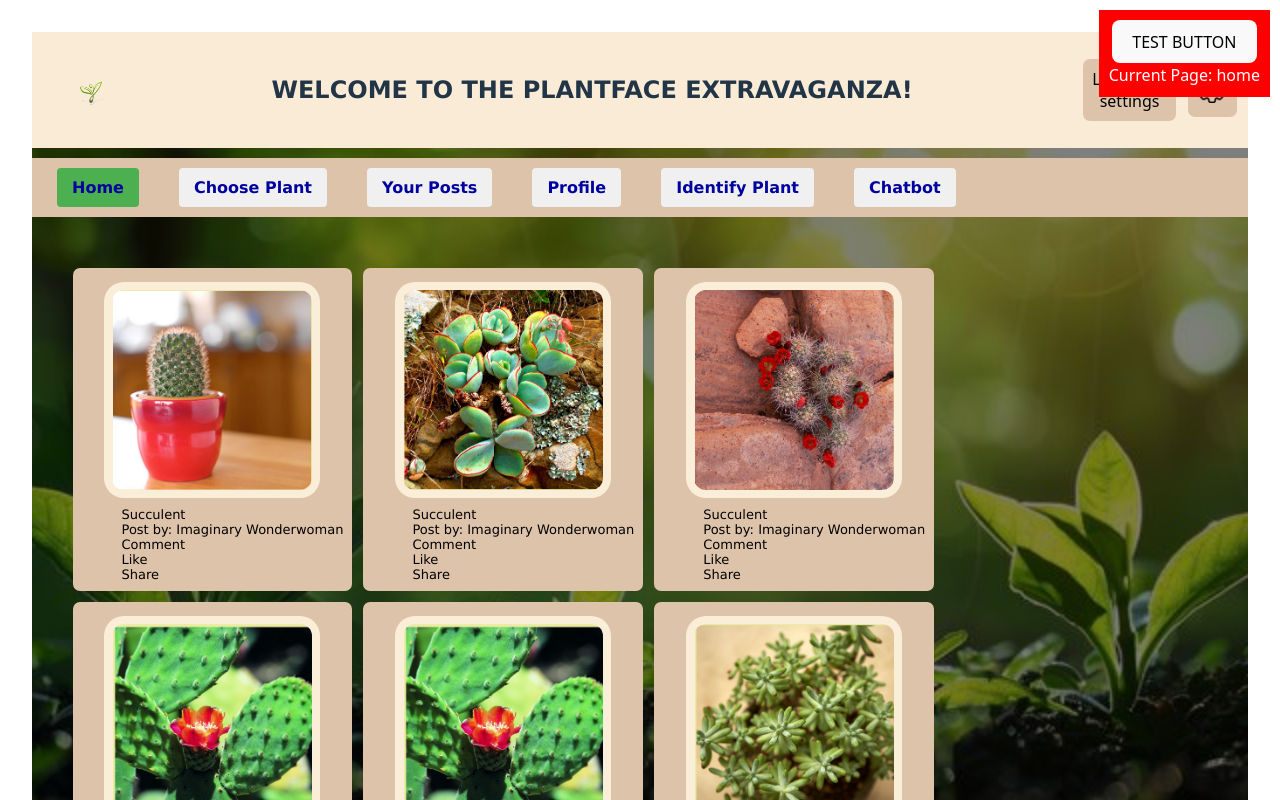
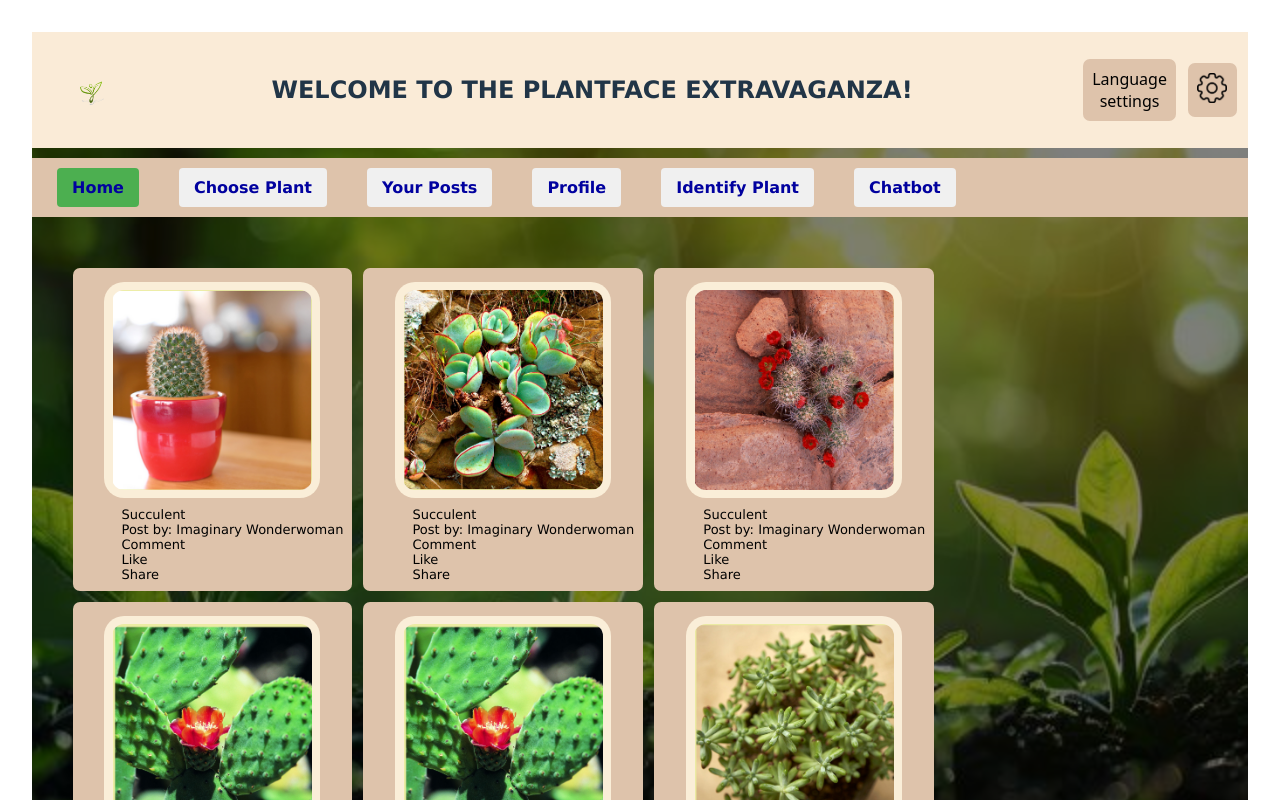
Before and after one commit to mgorski760/PlantBook, a React (Vite) app in the folder frontend/homepg/: page / in a window 1280 px wide. Shown: the top 800 px of the page. Built offline with nearby package versions, Linux system fonts and the light colour scheme.

Commit message:
nasty merge of linked branch

```diff
--- a/frontend/homepg/src/Homepage.tsx
+++ b/frontend/homepg/src/Homepage.tsx
@@ -88,20 +88,6 @@ const Homepage: React.FC = () => {
           ))}
         </ul>
       </nav>
-      <div style={{
-        position: 'fixed',
-        top: '10px',
-        right: '10px',
-        zIndex: 1000,
-        background: 'red',
-        color: 'white',
-        padding: '10px'
-      }}>
-        <button onClick={() => alert('Test button works!')}>
-          TEST BUTTON
-        </button>
-        <div>Current Page: {activePage}</div>
-      </div>
       <div className="content">
         {renderContent()}
       </div>
```
